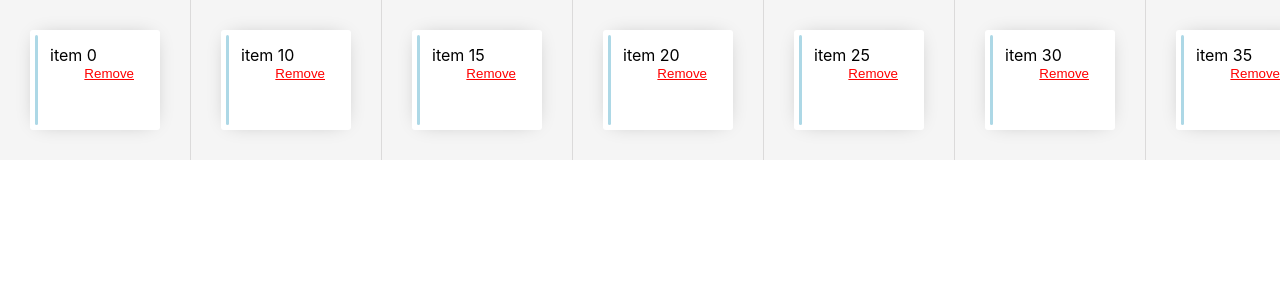
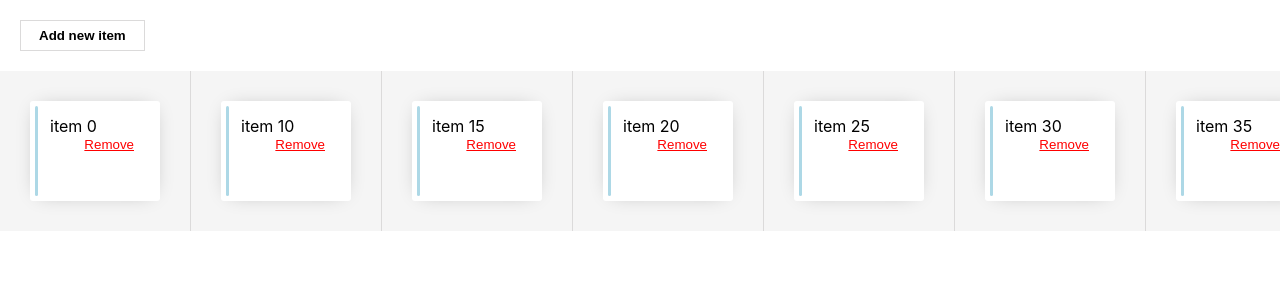
Before and after one commit to Mahfouzer/Lessons-dnd, a React (Create React App) app: page / in a window 1280 px wide. Shown: the top 300 px of the page. Built offline with nearby package versions, Linux system fonts and the light colour scheme.

Commit message:
create add button and try it

```diff
--- a/src/Components/WeekSchedule/WeekSchedule.styled.ts
+++ b/src/Components/WeekSchedule/WeekSchedule.styled.ts
@@ -13,3 +13,19 @@ export const DayContainer = styled.div<{ isDraggingOver: boolean }>`
 export const WeekContainer = styled.div`
   display: flex;
 `;
+
+export const AddLessonButton = styled.button`
+background: transparent;
+  text-style: underline;
+  border: 1px solid #dbdada;
+  cursor: pointer;
+  padding:7px 18px;
+  margin:20px;
+  font-weight:bold;
+  transition: all 0.5s ease-out;
+
+  &:hover{
+    border-color:black;
+    transition: all 0.5s ease-out;
+  }
+`
--- a/src/Components/WeekSchedule/WeekSchedule.tsx
+++ b/src/Components/WeekSchedule/WeekSchedule.tsx
@@ -1,6 +1,6 @@
 import { useState } from "react";
 import { DragDropContext, Droppable, Draggable } from "react-beautiful-dnd";
-import {DayContainer, WeekContainer} from "./WeekSchedule.styled"
+import {AddLessonButton, DayContainer, WeekContainer} from "./WeekSchedule.styled"
 import Lesson from "../Lesson/Lesson";
 import { Days } from "../../Models/Days.model";
 
@@ -88,11 +88,17 @@ export default function WeekSchedule() {
 
 
 
-
+  const addNewLesson = (dayNumber: number) => {
+    let schedule = [...state];
+    schedule[dayNumber] = [...getItems(1), ...schedule[dayNumber]];
+    setState(schedule);
+  };
 
   return (
     <div>
-
+      <AddLessonButton type="button" onClick={() => addNewLesson(Days["FRIDAY"])}>
+        Add new item
+      </AddLessonButton>
       <WeekContainer>
         <DragDropContext onDragEnd={onDragEnd}>
           {state.map((el, daysIndex) => (
```
